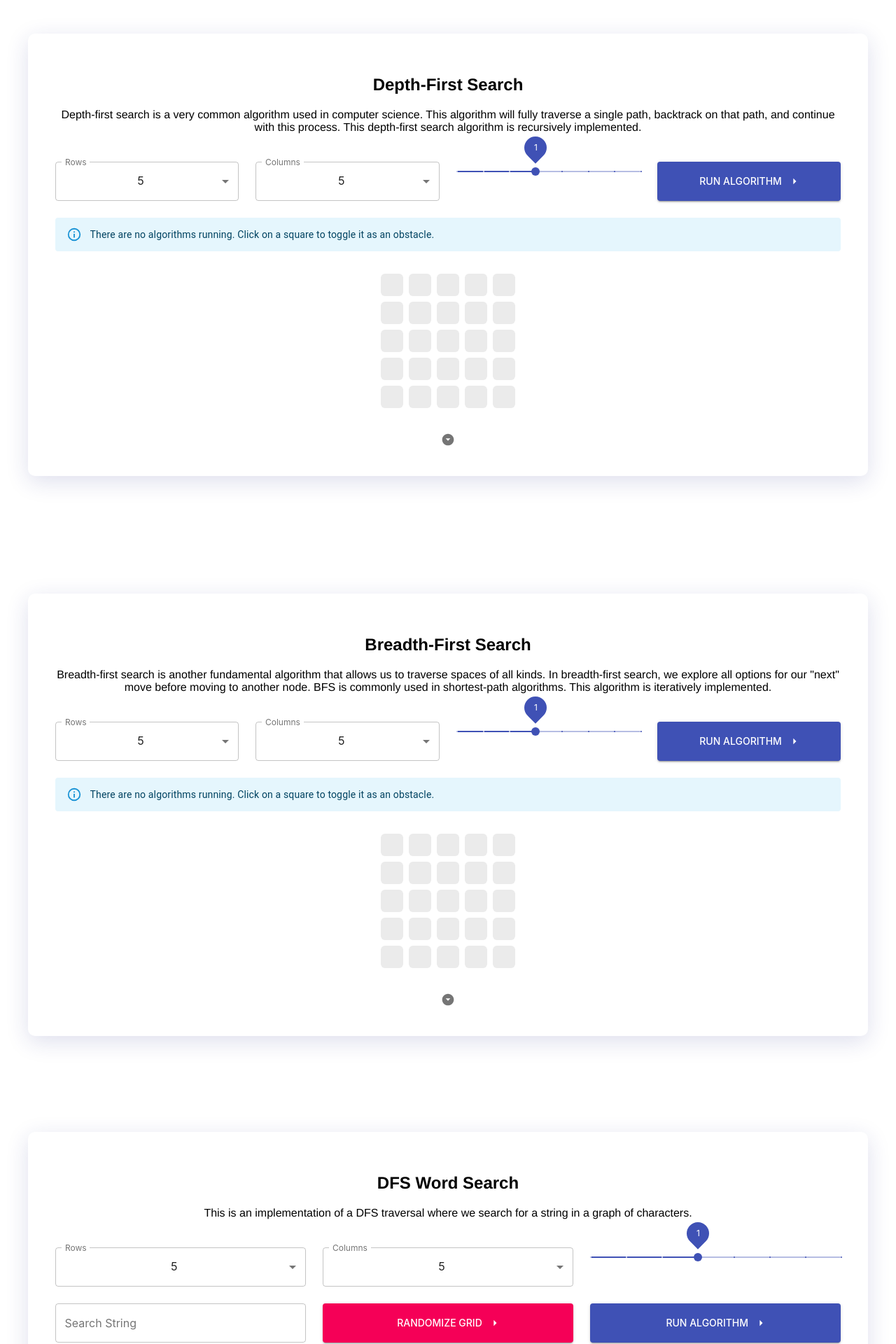
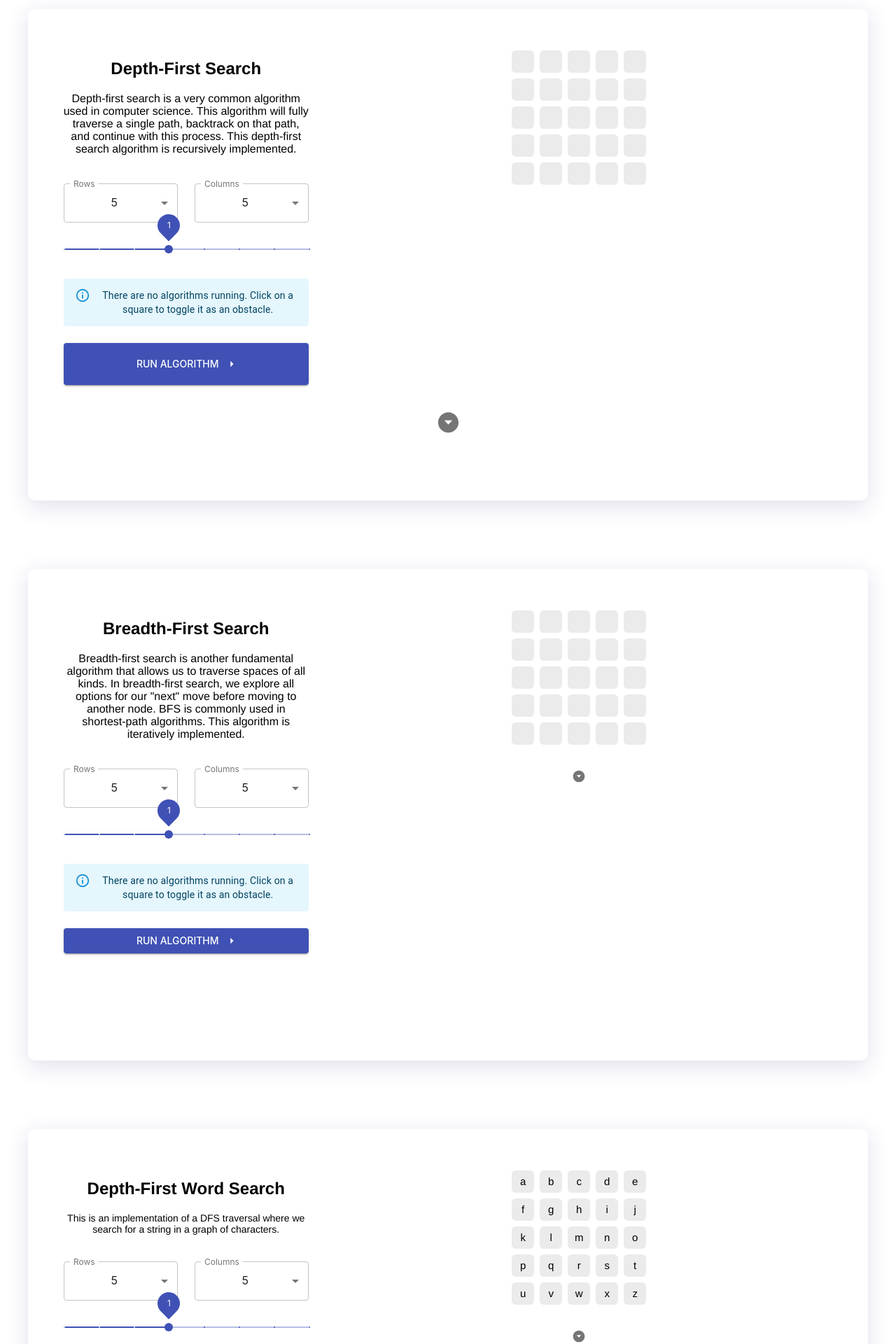
Before and after one commit to srikantv03/graph-visualizer, a React (Create React App) app: page / in a window 1280 px wide. Shown: the part 880-2800 px from the top of the page at 70% size. Built offline with nearby package versions, Linux system fonts and the light colour scheme; the HTML template or start-up script is replaced by a standard one.

Commit message:
regrid the layouts of each algo

```diff
--- a/src/App.css
+++ b/src/App.css
@@ -149,6 +149,7 @@ body::-webkit-scrollbar {
   border: 1px solid rgba(255, 255, 255, 0.05);
   padding: 4%;
   margin: 20px;
+  min-height: 75vh;
 }
 
 .subtext {
--- a/src/components/bfsAlgs/bfs.jsx
+++ b/src/components/bfsAlgs/bfs.jsx
@@ -141,12 +141,13 @@ export default function BreadthFirst() {
   return (
     <div className="glass-card">
       <Grid container sx={{ height: 100 }} spacing={3}>
+        <Grid item xs={4}>
           <Grid container padding={10} spacing={3}>
             <Grid item xs={12}>
               <h2>Breadth-First Search</h2>
               <p>{strings.BFS_DESCRIPTION}</p>
             </Grid>
-          <Grid item xs={3}>
+            <Grid item xs={6}>
               <FormControl fullWidth>
                 <TextField
                   select
@@ -162,7 +163,7 @@ export default function BreadthFirst() {
                 </TextField>
               </FormControl>
             </Grid>
-          <Grid item xs={3}>
+            <Grid item xs={6}>
               <FormControl fullWidth>
                 <TextField
                   select
@@ -178,7 +179,7 @@ export default function BreadthFirst() {
                 </TextField>
               </FormControl>
             </Grid>
-          <Grid item xs={3}>
+            <Grid item xs={12}>
               <Slider
                 aria-label="Animation Speed"
                 defaultValue={1}
@@ -191,7 +192,17 @@ export default function BreadthFirst() {
               />
               {/* <p>Animation Speed</p> */}
             </Grid>
-          <Grid item xs={3}>
+            <Grid item xs={12}>
+              <Alert
+                sx={{ textAlign: "center" }}
+                severity={!running ? "info" : "warning"}
+              >
+                {!running
+                  ? "There are no algorithms running. Click on a square to toggle it as an obstacle."
+                  : "An algorithm is currently running."}
+              </Alert>
+            </Grid>
+            <Grid item xs={12}>
               <Button
                 color="primary"
                 variant="contained"
@@ -202,16 +213,10 @@ export default function BreadthFirst() {
                 {strings.RUN_BUTTON}
               </Button>
             </Grid>
-          <Grid item xs={12}>
-            <Alert
-              sx={{ textAlign: "center" }}
-              severity={!running ? "info" : "warning"}
-            >
-              {!running
-                ? "There are no algorithms running. Click on a square to toggle it as an obstacle."
-                : "An algorithm is currently running."}
-            </Alert>
           </Grid>
+        </Grid>
+        <Grid item xs={8}>
+          <Grid container padding={10} spacing={3}>
             <Grid item xs={12}>
               <div id="grid" sx={{ minHeight: 400, textAlign: "center" }}>
                 {data.map((row, index) => (
@@ -228,7 +233,8 @@ export default function BreadthFirst() {
                               ? `rgb(0, ${
                                   (30 - Math.min(rows, cols)) * path[cellId]
                                 }, ${
-                                255 - (30 - Math.min(rows, cols)) * path[cellId]
+                                  255 -
+                                  (30 - Math.min(rows, cols)) * path[cellId]
                                 })`
                               : {},
                         }}
@@ -253,6 +259,7 @@ export default function BreadthFirst() {
             </Grid>
           </Grid>
         </Grid>
+      </Grid>
     </div>
   );
 }
--- a/src/components/dfsAlgs/dfs.jsx
+++ b/src/components/dfsAlgs/dfs.jsx
@@ -178,12 +178,13 @@ export default function DepthFirst(props) {
     <React.Fragment>
       <div className="glass-card">
         <Grid container sx={{ height: 100 }} spacing={3}>
+          <Grid item xs={4}>
             <Grid container padding={10} spacing={3}>
               <Grid item xs={12}>
                 <h2>Depth-First Search</h2>
                 <p>{strings.DFS_DESCRIPTION}</p>
               </Grid>
-            <Grid item xs={3}>
+              <Grid item xs={6}>
                 <FormControl fullWidth>
                   <TextField
                     sx={optionStyle}
@@ -200,7 +201,7 @@ export default function DepthFirst(props) {
                   </TextField>
                 </FormControl>
               </Grid>
-            <Grid item xs={3}>
+              <Grid item xs={6}>
                 <FormControl fullWidth>
                   <TextField
                     sx={optionStyle}
@@ -217,7 +218,7 @@ export default function DepthFirst(props) {
                   </TextField>
                 </FormControl>
               </Grid>
-            <Grid item xs={3}>
+              <Grid item xs={12}>
                 <Slider
                   aria-label="Animation Speed"
                   defaultValue={1}
@@ -229,18 +230,7 @@ export default function DepthFirst(props) {
                   valueLabelDisplay="on"
                 />
               </Grid>
-            <Grid item xs={3}>
-              <Button
-                sx={optionStyle}
-                style={{ height: "100%", width: "100%" }}
-                color="primary"
-                variant="contained"
-                onClick={dfsSearch}
-                endIcon={<ArrowRightIcon fontSize="large" />}
-              >
-                {strings.RUN_BUTTON}
-              </Button>
-            </Grid>
+
               <Grid item xs={12}>
                 <Alert
                   sx={{ textAlign: "center" }}
@@ -251,6 +241,22 @@ export default function DepthFirst(props) {
                     : "An algorithm is currently running."}
                 </Alert>
               </Grid>
+              <Grid item xs={12}>
+                <Button
+                  sx={optionStyle}
+                  style={{ height: "60px", width: "100%" }}
+                  color="primary"
+                  variant="contained"
+                  onClick={dfsSearch}
+                  endIcon={<ArrowRightIcon fontSize="large" />}
+                >
+                  {strings.RUN_BUTTON}
+                </Button>
+              </Grid>
+            </Grid>
+          </Grid>
+          <Grid item xs={8}>
+            <Grid container padding={10} spacing={3}>
               <Grid item xs={12}>
                 <div id="grid" sx={{ minHeight: 400, textAlign: "center" }}>
                   {data.map((row, index) => (
@@ -271,13 +277,14 @@ export default function DepthFirst(props) {
                   ))}
                 </div>
               </Grid>
+            </Grid>
+          </Grid>
           <Grid item xs={12}>
             <Link to="breadth-first" smooth={true} duration={500}>
-                <IconButton aria-label="delete" size="small">
-                  <ArrowDropDownCircleIcon fontSize="small" />
+              <IconButton aria-label="delete" size="large">
+                <ArrowDropDownCircleIcon fontSize="large" />
               </IconButton>
             </Link>
-            </Grid>
           </Grid>
         </Grid>
       </div>
--- a/src/components/dfsAlgs/wordSearch.jsx
+++ b/src/components/dfsAlgs/wordSearch.jsx
@@ -213,12 +213,13 @@ export default function WordSearchDFS() {
     <React.Fragment>
       <div className="glass-card">
         <Grid container sx={{ height: 100 }} spacing={3}>
+          <Grid item xs={4}>
             <Grid container padding={10} spacing={3}>
               <Grid item xs={12}>
-              <h2>DFS Word Search</h2>
-              <p>{strings.DFS_WS_DESCRIPTION}</p>
+                <h2>Depth-First Word Search</h2>
+                <p className="subtext">{strings.DFS_WS_DESCRIPTION}</p>
               </Grid>
-            <Grid item xs={4}>
+              <Grid item xs={6}>
                 <FormControl fullWidth>
                   <TextField
                     sx={optionStyle}
@@ -235,7 +236,7 @@ export default function WordSearchDFS() {
                   </TextField>
                 </FormControl>
               </Grid>
-            <Grid item xs={4}>
+              <Grid item xs={6}>
                 <FormControl fullWidth>
                   <TextField
                     sx={optionStyle}
@@ -252,7 +253,7 @@ export default function WordSearchDFS() {
                   </TextField>
                 </FormControl>
               </Grid>
-            <Grid item xs={4}>
+              <Grid item xs={12}>
                 <Slider
                   aria-label="Animation Speed"
                   defaultValue={1}
@@ -264,7 +265,7 @@ export default function WordSearchDFS() {
                   valueLabelDisplay="on"
                 />
               </Grid>
-            <Grid item xs={4}>
+              <Grid item xs={6}>
                 <TextField
                   sx={optionStyle}
                   style={{ height: "100%", width: "100%" }}
@@ -273,7 +274,7 @@ export default function WordSearchDFS() {
                   onChange={handleSearchWordChange}
                 />
               </Grid>
-            <Grid item xs={4}>
+              <Grid item xs={6}>
                 <Button
                   sx={optionStyle}
                   style={{ height: "100%", width: "100%" }}
@@ -283,18 +284,6 @@ export default function WordSearchDFS() {
                   endIcon={<ArrowRightIcon fontSize="large" />}
                 >
                   {strings.GRID_RANDOM_BUTTON}
-              </Button>
-            </Grid>
-            <Grid item xs={4}>
-              <Button
-                sx={optionStyle}
-                style={{ height: "100%", width: "100%" }}
-                color="primary"
-                variant="contained"
-                onClick={dfsSearch}
-                endIcon={<ArrowRightIcon fontSize="large" />}
-              >
-                {strings.RUN_BUTTON}
                 </Button>
               </Grid>
               <Grid item xs={12}>
@@ -307,6 +296,22 @@ export default function WordSearchDFS() {
                     : "An algorithm is currently running."}
                 </Alert>
               </Grid>
+              <Grid item xs={12}>
+                <Button
+                  sx={optionStyle}
+                  style={{ height: "60px", width: "100%" }}
+                  color="primary"
+                  variant="contained"
+                  onClick={dfsSearch}
+                  endIcon={<ArrowRightIcon fontSize="large" />}
+                >
+                  {strings.RUN_BUTTON}
+                </Button>
+              </Grid>
+            </Grid>
+          </Grid>
+          <Grid item xs={8}>
+            <Grid container padding={10} spacing={3}>
               <Grid item xs={12}>
                 <div id="grid" sx={{ minHeight: 400, textAlign: "center" }}>
                   {data.map((row, index) => (
@@ -335,6 +340,7 @@ export default function WordSearchDFS() {
               </Grid>
             </Grid>
           </Grid>
+        </Grid>
       </div>
     </React.Fragment>
   );
```
Lines whose indentation alone changed are shown as unchanged.
